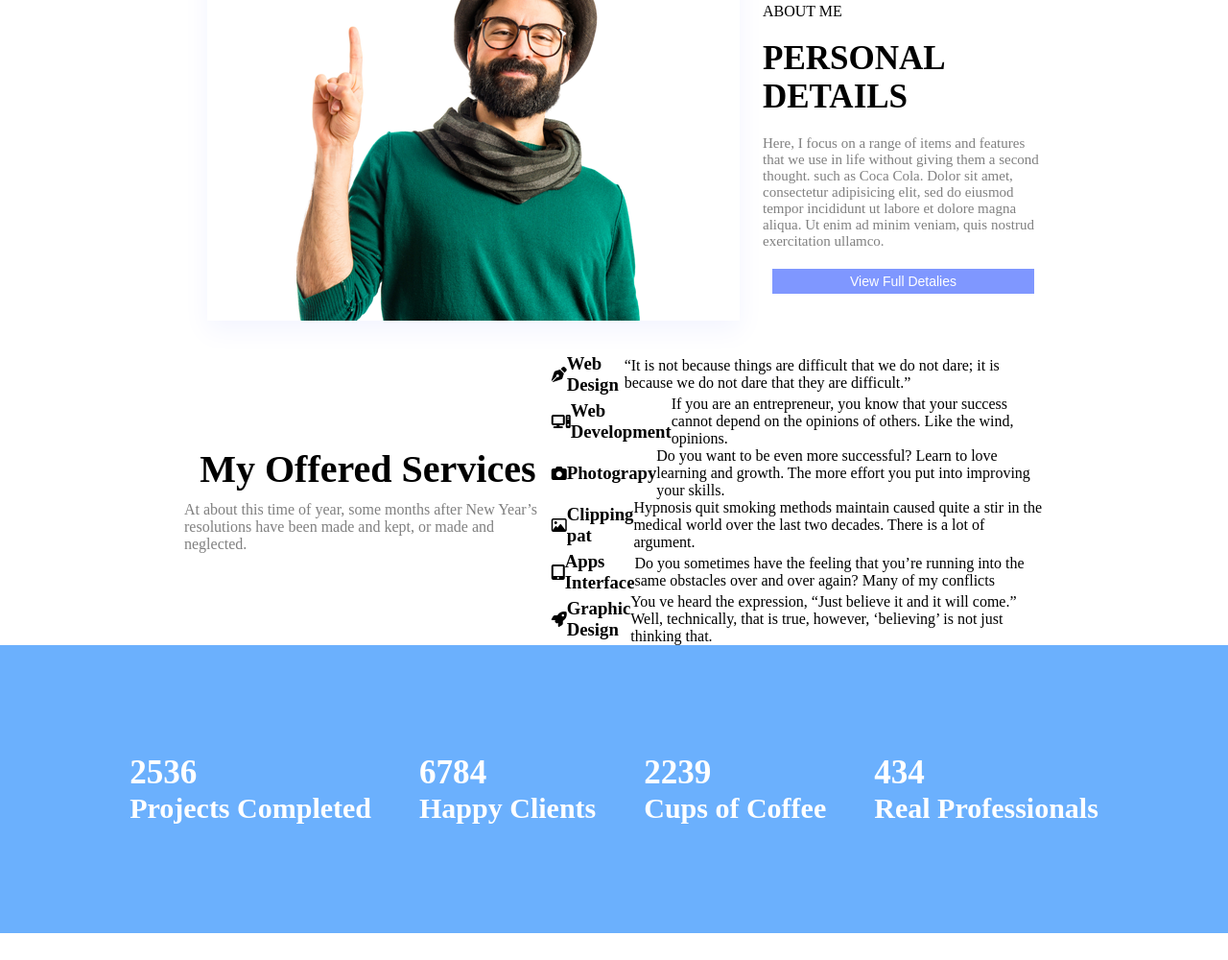
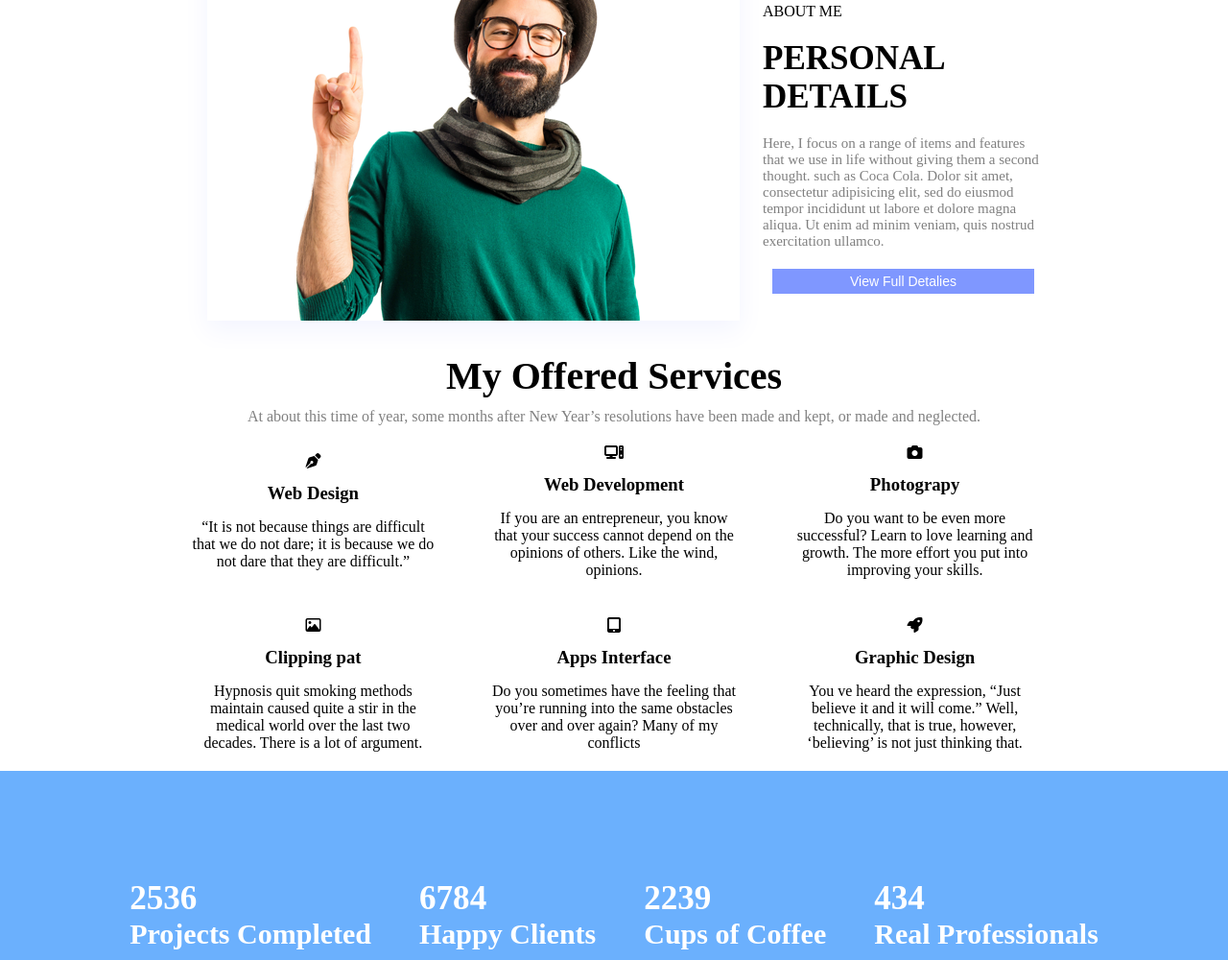
Before and after one commit to ZehraaHuseynli/personals, a plain HTML site: page personal/index.html in a window 1280 px wide. Shown: the part 410-1410 px from the top of the page at 96% size. Before the commit the page ends 1382 px from the top, so only its background shows below. Drawn offline with Linux system fonts and the light colour scheme.

Commit message:
teacher made

```diff
--- a/personal/assets/CSS/style.css
+++ b/personal/assets/CSS/style.css
@@ -159,7 +159,6 @@ color: white;
 }
 .containerThree{
     width: 100%;
-    height: auto;
     display: flex;
     justify-content: center;
     align-items: center;
@@ -170,6 +169,7 @@ color: white;
     display: flex;
     justify-content: space-between;
     align-items: center;
+    flex-direction: column;
 }
 .containerThree .servicesText .servicesTextt{
 display: flex;
@@ -185,10 +185,23 @@ gap:10px;
 .containerThree .servicesText .servicesTextt p{
     color: gray;
 }
+.servicesIcon {
+    display: flex;
+    flex-wrap: wrap;
+    width: 100%;
+    justify-content: space-between;
+
+}
 .containerThree .servicesIcon .iconBtn{
     display: flex;
     justify-content: center;
     align-items: center;
+    flex-direction: column;
+    width: 30%;
+    align-items: center;
+    text-align: center;
+    padding: 20px 5px;
+    gap: 15px;
 }
 #projects{
     width: 100%;
```
